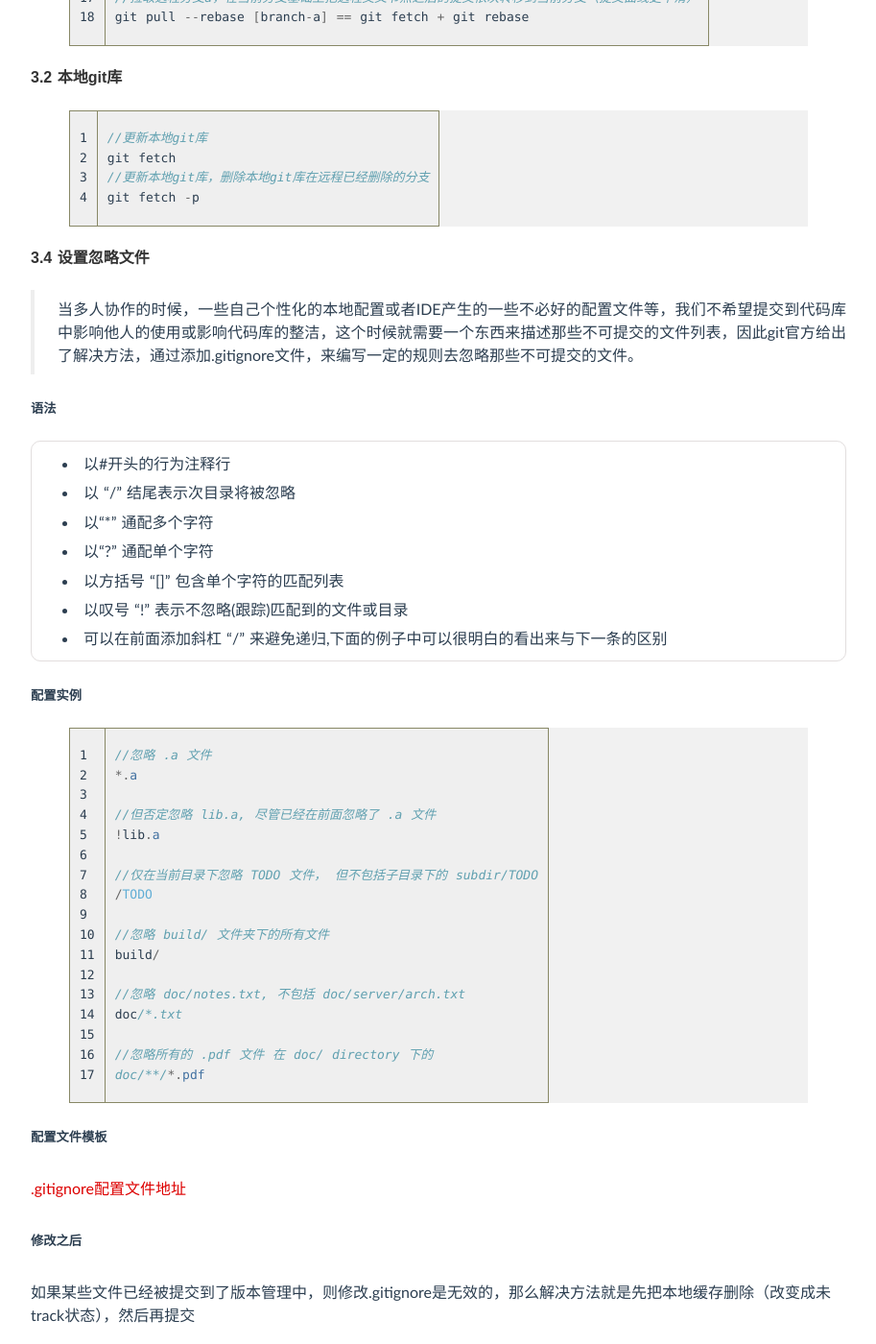
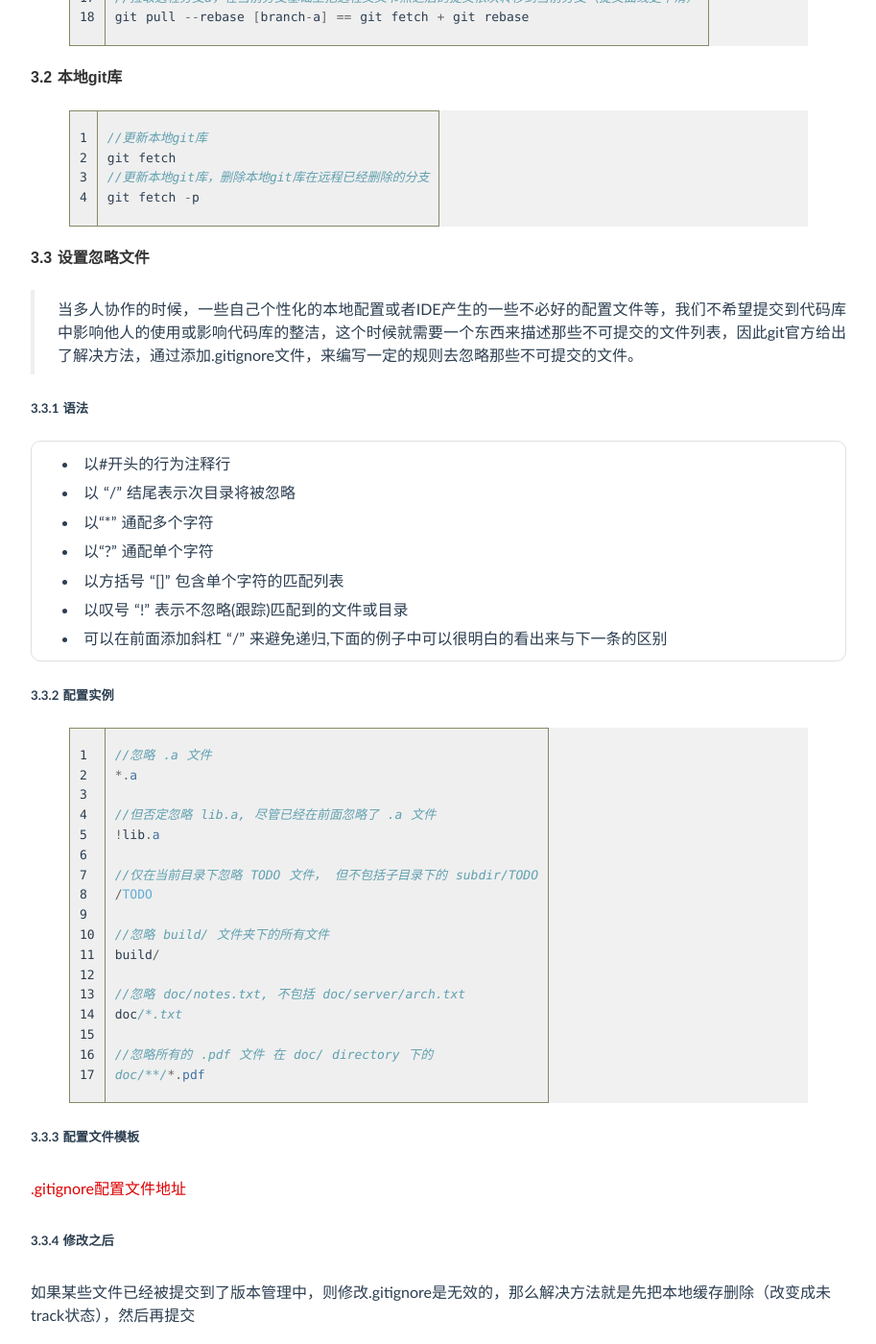
Before and after one commit to jeizas/jeizas.github.io, a Jekyll site: the page built from _posts/2017-09-15-git_command.md, in a window 1280 px wide and 1400 px high, scrolled down 1576 px. Shown: the whole window at 96% size, without its empty margins (183-1096 px from the left). Built offline with Jekyll 4.4.1, drawn with Linux system fonts in a browser that asks for light colours; comment, search, counter and statistics services are not loaded.

Commit message:
modified:   _posts/2017-09-15-git_command.md

```diff
--- a/_posts/2017-09-15-git_command.md
+++ b/_posts/2017-09-15-git_command.md
@@ -53,11 +53,11 @@ git fetch
 git fetch -p
 {% endhighlight java %}
 
-#### 3.4 设置忽略文件
+#### 3.3 设置忽略文件
 
 > 当多人协作的时候，一些自己个性化的本地配置或者IDE产生的一些不必好的配置文件等，我们不希望提交到代码库中影响他人的使用或影响代码库的整洁，这个时候就需要一个东西来描述那些不可提交的文件列表，因此git官方给出了解决方法，通过添加.gitignore文件，来编写一定的规则去忽略那些不可提交的文件。
 
-##### 语法
+##### 3.3.1 语法
 - 以#开头的行为注释行
 - 以 “/” 结尾表示次目录将被忽略
 - 以“*” 通配多个字符
@@ -66,7 +66,7 @@ git fetch -p
 - 以叹号 “!” 表示不忽略(跟踪)匹配到的文件或目录
 - 可以在前面添加斜杠 “/” 来避免递归,下面的例子中可以很明白的看出来与下一条的区别
 
-##### 配置实例
+##### 3.3.2 配置实例
 
 {% highlight java linenos %}
 //忽略 .a 文件
@@ -88,11 +88,11 @@ doc/*.txt
 doc/**/*.pdf
 {% endhighlight java %}
 
-##### 配置文件模板
+##### 3.3.3 配置文件模板
 
 [.gitignore配置文件地址](https://github.com/github/gitignore)
 
-##### 修改之后
+##### 3.3.4 修改之后
 
 如果某些文件已经被提交到了版本管理中，则修改.gitignore是无效的，那么解决方法就是先把本地缓存删除（改变成未track状态），然后再提交
 
```
Also changed, not shown: other parts of _posts/2017-09-15-git_command.md (+2 -0 lines).
